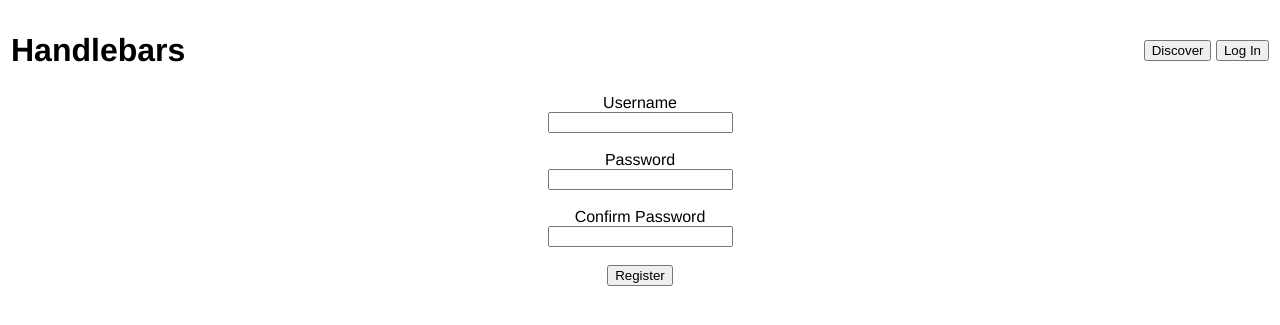
After one commit to nilffej/Handlebars, a Flask app: page /register in a window 1280 px wide. The commit adds this page. Shown: the top 325 px of the page. Run offline with Flask 2, Linux system fonts and the light colour scheme.

Commit message:
worked on login

```diff
--- a/app.py
+++ b/app.py
@@ -6,6 +6,7 @@
 from flask import Flask, render_template, request, redirect, url_for
 import sqlite3
 import os
+from flask import session
 import urllib.request, json
 app = Flask(__name__)
 
@@ -14,18 +15,18 @@ app = Flask(__name__)
 DB_FILE = "Info.db"
 db = sqlite3.connect(DB_FILE)
 c = db.cursor()
-#Creates USERNAMES
-c.execute(''' SELECT count(name) FROM sqlite_master WHERE type='table' AND name='USERNAMES' ''')
+#Creates USER
+c.execute(''' SELECT count(name) FROM sqlite_master WHERE type='table' AND name='USER' ''')
 if c.fetchone()[0] < 1:
-    c.execute("CREATE TABLE USERNAMES(userID INTEGER PRIMARY KEY AUTOINCREMENT, username TEXT, password TEXT);")
-#Creates SAVED
+    c.execute("CREATE TABLE USER(username TEXT, password TEXT);")
+#Creates SAVEDBIKES
 c.execute(''' SELECT count(name) FROM sqlite_master WHERE type='table' AND name='SAVED' ''')
 if c.fetchone()[0] < 1:
-    c.execute("CREATE TABLE SAVED(userID INTEGER, bikeNumber INTEGER);")
+    c.execute("CREATE TABLE SAVEDBIKES(username TEXT, bikeNumber INTEGER);")
 #Creates REVIEWS
 c.execute(''' SELECT count(name) FROM sqlite_master WHERE type='table' AND name='REVIEWS' ''')
 if c.fetchone()[0] < 1:
-    c.execute("CREATE TABLE REVIEWS(userID INTEGER, bikeID TEXT, location TEXT, rating INTEGER, content BLOB);")
+    c.execute("CREATE TABLE REVIEWS(username TEXT, bikeID TEXT, location TEXT, rating INTEGER, content BLOB);")
 #Creates BIKES
 c.execute(''' SELECT count(name) FROM sqlite_master WHERE type='table' AND name='BIKES' ''')
 if c.fetchone()[0] < 1:
@@ -70,7 +71,7 @@ def login():
       inpPass = request.args["password"]
       with sqlite3.connect(Info.db) as connection:
         cur = connection.cursor()
-        q = 'SELECT username, password FROM USERNAMES;'
+        q = 'SELECT username, password FROM USER;'
         foo = cur.execute(q)
         userList = foo.fetchall()
         for row in userList:
@@ -88,6 +89,52 @@ def login():
   return render_template("login.html")
 
 
+
+
+
+@app.route("/register")
+def register():
+  # if user already logged in, redirects back to discover
+  if 'user' in session:
+    return redirect(url_for('root'))
+
+  # checking to see if things were submitted
+  if (request.args):
+    if (bool(request.args["username"]) and bool(request.args["password"])):
+      # setting request.args to variables to make life easier
+      inpUser = request.args["username"]
+      inpPass = request.args["password"]
+      inpConf = request.args["confirmPass"]
+
+      if(addUser(inpUser, inpPass, inpConf)):
+        flash('Success! Please login.')
+        return redirect(url_for("login"))
+      else:
+        return(redirect(url_for("register")))
+    else:
+      flash('Please make sure to fill all fields!')
+  return render_template("register.html")
+
+def addUser(user, pswd, conf):
+  userList = updateUsers()
+  for row in userList:
+        if user == row[0]:
+          flash('Username already taken. Please try again.')
+          return False
+  if (pswd == conf):
+    # SQLite3 is being weird with threading, so I've created a separate object
+    with sqlite3.connect(DB_FILE) as connection:
+      cur = connection.cursor()
+      q = "INSERT INTO USER VALUES('{}', '{}');".format(user, pswd) # Successfully registers new user
+      cur.execute(q)
+      connection.commit()
+    return True
+  else:
+    flash('Passwords do not match. Please try again.')
+    return False
+
+
+
 if __name__ == "__main__":
     app.debug = True
     app.run()
--- /dev/null
+++ b/templates/register.html
@@ -0,0 +1,34 @@
+<!DOCTYPE html>
+{% extends "template.html" %}
+
+{% block title %} | Register{% endblock %}
+
+{% block headerbuttons %}
+<form>
+  <button title="discover" type="submit" formaction="/">Discover</button>
+  <button title="login" type="submit" formaction="/login">Log In</button>
+</form>
+{% endblock %}
+
+{% block body %}
+
+{% if msg %}
+<h3>{{ msg }}</h3>
+{% endif %}
+
+<form action="/register" method="GET" align="center">
+	Username<br>
+	<input type="text" name="username"><br><br>
+	Password<br>
+	<input type="password" name="password"><br><br>
+	Confirm Password<br>
+	<input type="password" name="confirmPass"><br><br>
+	<button type="submit">Register</button>
+</form>
+
+{% for message in get_flashed_messages() %}
+<br><br>
+<center><b>{{ message }}</b></center>
+{% endfor %}
+
+{% endblock %}
--- /dev/null
+++ b/templates/template.html
@@ -0,0 +1,26 @@
+<!DOCTYPE html>
+<html lang="en" dir="ltr">
+  <head>
+    <meta charset="utf-8">
+    <title>Handlebars {% block title %}{% endblock %}</title>
+  </head>
+  <body style="font-family: 'Helvetica', 'Arial', sans-serif;">
+
+    <table width="100%">
+      <tr>
+        <td width="70%">
+          <h1>Handlebars</h1>
+        </td>
+
+        <td align="right">
+          {% block headerbuttons %}
+          {% endblock %}
+        </td>
+      </tr>
+    </table>
+
+    {% block body %}
+    {% endblock %}
+
+  </body>
+</html>
```
Also changed, not shown: templates/homepage.html (+3 -8 lines), templates/login.html (added, +32 -0 lines), Info.db (deleted).
